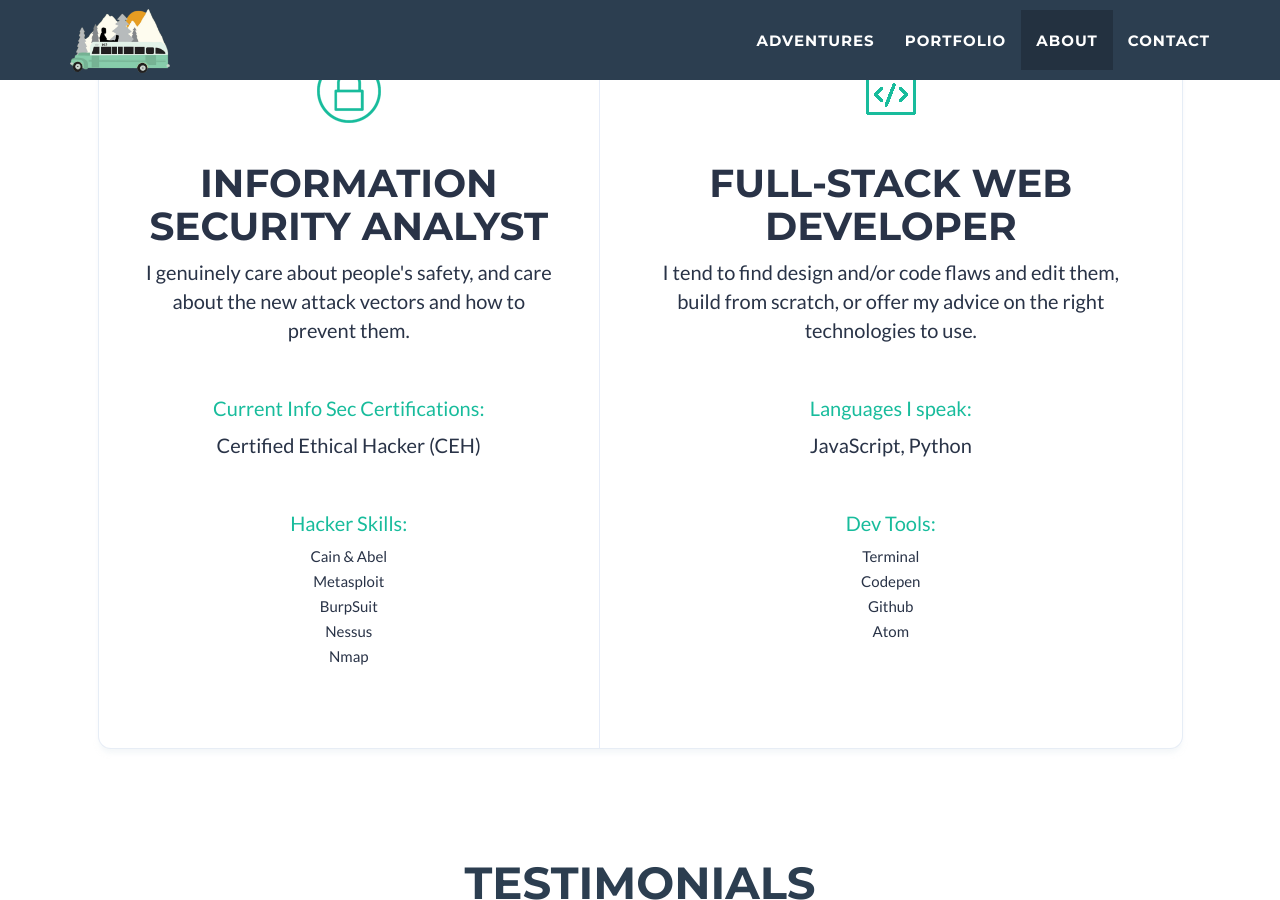
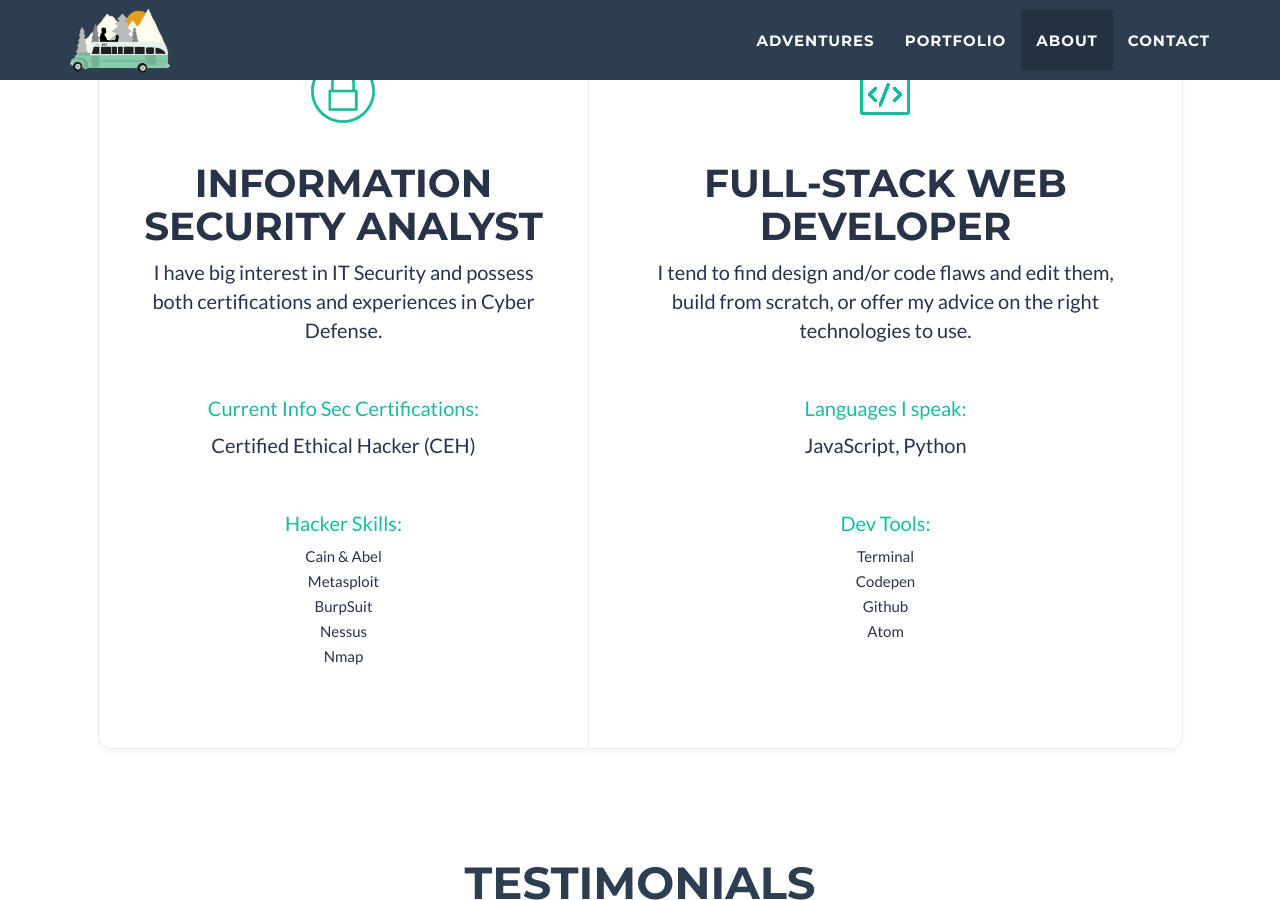
Before and after one commit to Ahmed-Elkashef/Ahmed-Elkashef.github.io, a Jekyll site: the page built from index.html, in a window 1280 px wide and 900 px high, scrolled down 2376 px. Built offline with Jekyll 4.4.1, drawn with Linux system fonts in a browser that asks for light colours.

Commit message:
Update about.html

```diff
--- a/_includes/about.html
+++ b/_includes/about.html
@@ -27,7 +27,7 @@
           <div class="column">
             <figure class="image"><img class="is-skill-icon" src="img/info-sec-icon.png"></figure>
             <h1 class="title is-size-4 is-spaced">Information Security Analyst</h1>
-            <p>I genuinely care about people's safety, and care about the new attack vectors and how to prevent them.</p>
+            <p>I have big interest in IT Security and possess both certifications and experiences in Cyber Defense.</p>
             <p class="list-title has-text-primary has-text-weight-normal" style="color: #18bc9c">Current Info Sec Certifications:</p>
             <p>Certified Ethical Hacker (CEH)</p>
             <p class="list-title has-text-primary has-text-weight-normal" style="color: #18bc9c">Hacker Skills:</p>
```
